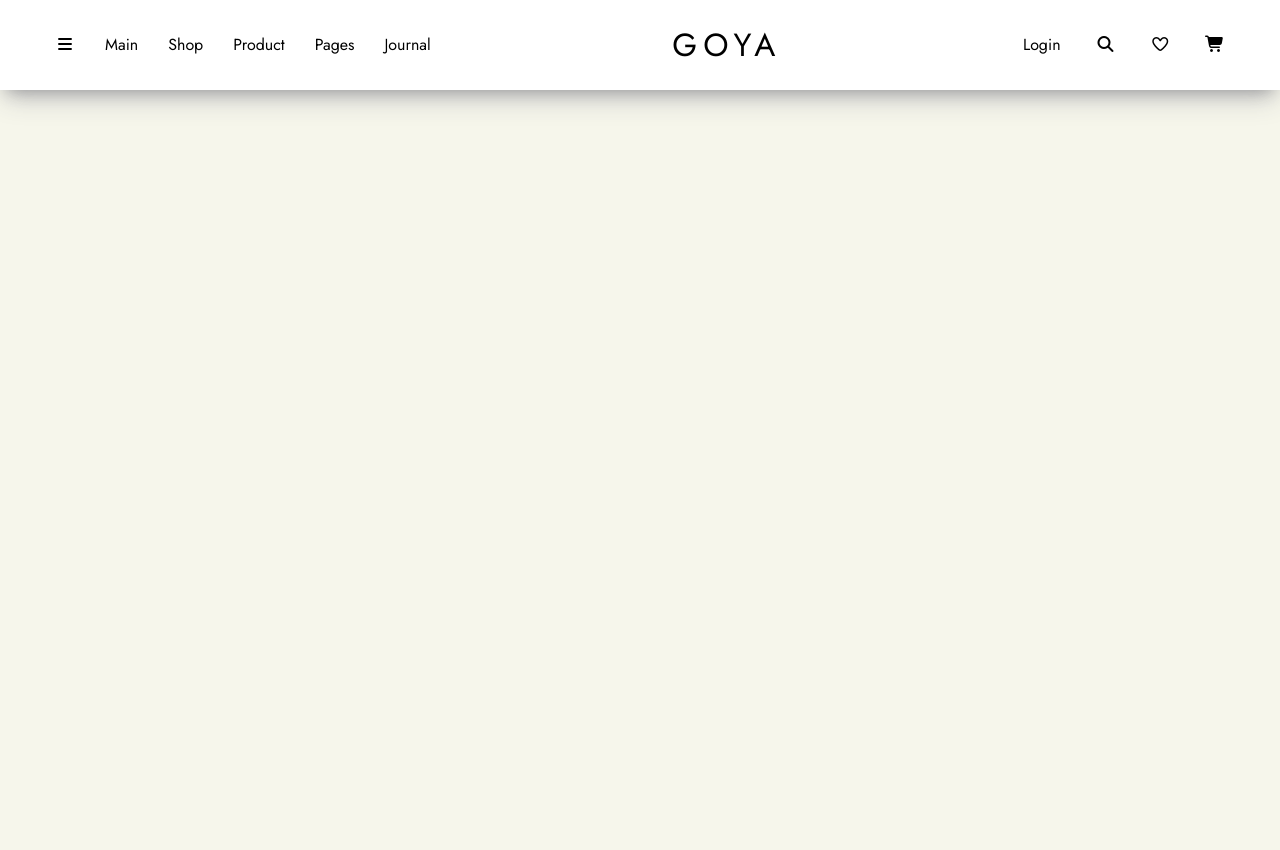
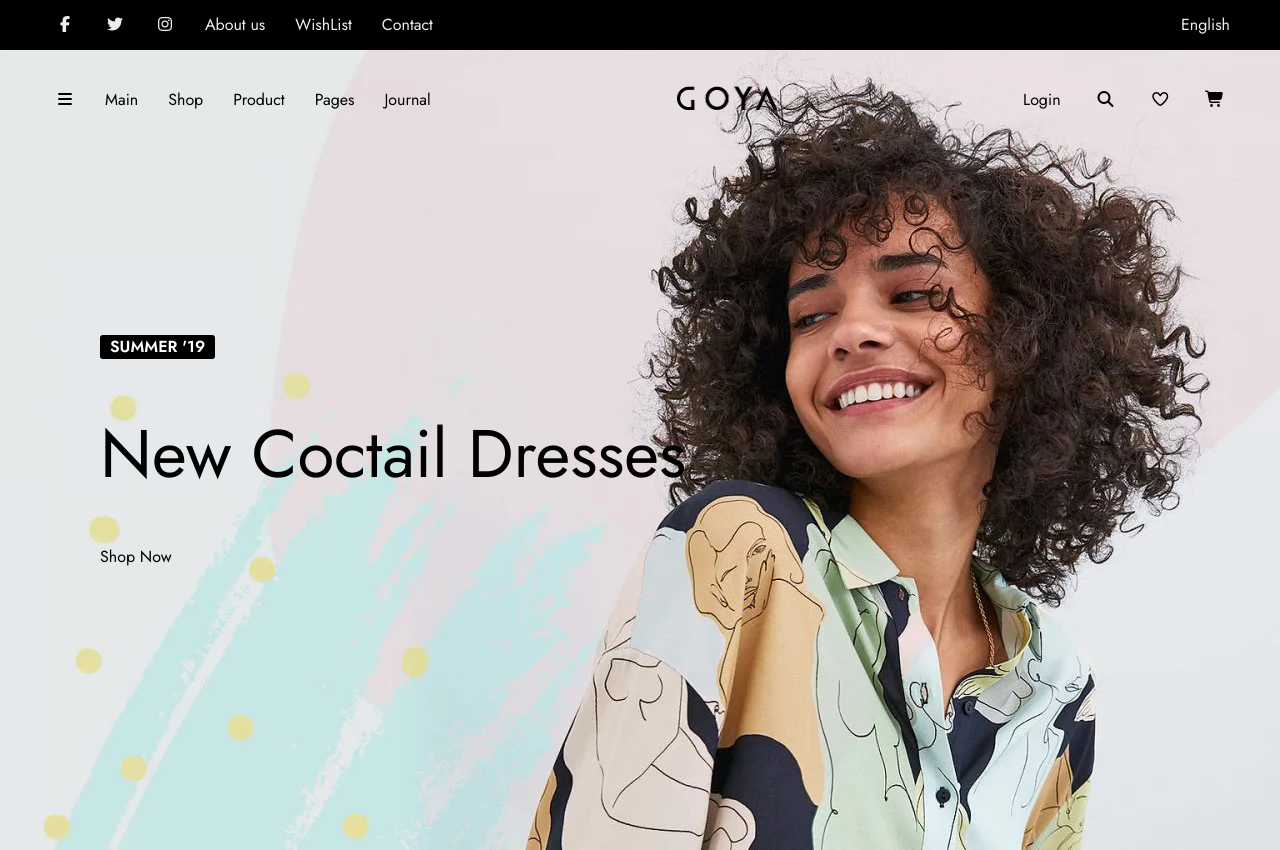
Before and after one commit to Tunde-dev/demo-page-n1, a plain HTML site: page index.html in a window 1280 px wide. Before the commit the page ends 800 px from the top, so only its background shows below. Drawn offline with nearby package versions, Linux system fonts and the light colour scheme.

Commit message:
added slide-menu and header-top-bar, animate and fix the navbar

```diff
--- a/css/style.scss
+++ b/css/style.scss
@@ -1,56 +1,85 @@
 @import url("https://fonts.googleapis.com/css2?family=Jost:wght@200;300;400;600&display=swap");
+
+*,
+::after,
+::before {
+  box-sizing: border-box;
+}
+
 body {
   background-color: rgb(246, 246, 235);
   font-family: "Jost", sans-serif;
   font-size: 16px;
 }
+ul {
+  display: flex;
+  flex-wrap: wrap;
+
+  li {
+    list-style: none;
+    cursor: pointer;
+    display: inline-block;
+    position: relative;
+    margin: 0 15px;
+  }
+}
+.header-top-bar {
+  background-color: black;
+  display: flex;
+  justify-content: space-between;
+  color: #eeeeee;
+  a {
+    color: #eeeeee;
+    transition: opacity 0.2s ease;
+
+    &:hover {
+      opacity: 0.8;
+    }
+  }
+}
 .header-content {
-  background-color: white;
+  background-color: transparent;
   display: flex;
   align-items: center;
   justify-content: space-between;
   padding: 20px 0;
-
-  box-shadow: rgba(50, 50, 93, 0.25) 0px 13px 27px -5px,
-    rgba(0, 0, 0, 0.3) 0px 8px 16px -8px;
-
-  ul {
-    display: flex;
-
-    li {
-      padding: 0 15px;
-      list-style: none;
-      cursor: pointer;
-	  display: inline-block;
-	  position: relative;
+  overflow: hidden;
+  position: absolute;
+  width: 100%;
+  z-index: 1;
+  .left-menu-section {
+    a {
+      color: black;
     }
   }
-
   .header-center-section {
-    font-size: 2rem;
-    letter-spacing: 6px;
     cursor: pointer;
+    img {
+      height: 24px;
+    }
   }
   .header-rigth-section {
     padding: 0 40px 0 0;
+    a {
+      color: black;
+      margin: 0 15px;
+    }
   }
 }
 a {
   outline: none;
   text-decoration: none;
-  color: black;
   font-size: 1rem;
   font-weight: 400;
-  padding: 0 15px;
 }
 .custom-underline:after {
   content: "";
   position: absolute;
-    width: 80%;
+  width: 100%;
   transform: scaleX(0);
   height: 2px;
   bottom: -5px;
-    left: 8px;
+  left: 0;
   background-color: black;
   transform-origin: bottom right;
   transition: transform 0.25s ease-out;
@@ -59,3 +88,42 @@ a {
   transform: scaleX(1);
   transform-origin: bottom left;
 }
+.sticky {
+  position: fixed;
+  top: 0;
+  width: 100%;
+  background-color: white;
+  box-shadow: rgba(50, 50, 93, 0.25) 0px 13px 27px -5px,
+    rgba(0, 0, 0, 0.3) 0px 8px 16px -8px;
+}
+
+.sticky + main {
+  padding-top: 60px;
+}
+.slide-menu {
+  background: center / cover no-repeat
+    url("/assets/images/curly_hair_girl-1.webp");
+  height: 100vh;
+  display: flex;
+  align-items: center;
+  padding: 0 100px;
+
+  .small-banner {
+    background-color: black;
+    color: white;
+    height: 24px;
+    border-radius: 3px;
+    padding: 0 10px;
+    display: inline-flex;
+    align-items: center;
+    font-weight: 600;
+  }
+  h2 {
+    font-size: 4.2rem;
+    font-weight: 400;
+  }
+  a {
+    color: black;
+    position: relative;
+  }
+}
--- a/index.html
+++ b/index.html
@@ -14,36 +14,72 @@
   </head>
   <body>
     <header>
+      <div class="header-top-bar">
+        <ul>
+          <li>
+            <a href="http://"><i class="fab fa-facebook-f"></i></a>
+          </li>
+          <li>
+            <a href="http://"><i class="fab fa-twitter"></i></a>
+          </li>
+          <li>
+            <a href="http://"><i class="fab fa-instagram"></i></a>
+          </li>
+          <li><a href="http://">About us</a></li>
+          <li><a href="http://">WishList</a></li>
+          <li><a href="http://">Contact</a></li>
+        </ul>
+        <div style="display: flex; align-items: center; padding: 0 50px">
+          English
+        </div>
+      </div>
       <div class="header-content">
         <div class="header-left-section">
           <nav class="left-menu-section">
             <ul>
               <li><i class="fas fa-bars"></i></li>
-              <li class="custom-underline">Main</li>
-              <li class="custom-underline">Shop</li>
-              <li class="custom-underline">Product</li>
-              <li class="custom-underline">Pages</li>
-              <li class="custom-underline">Journal</li>
+              <li><a class="custom-underline" href="http://">Main</a></li>
+              <li><a class="custom-underline" href="http://">Shop</a></li>
+              <li><a class="custom-underline" href="http://">Product</a></li>
+              <li><a class="custom-underline" href="http://">Pages</a></li>
+              <li><a class="custom-underline" href="http://">Journal</a></li>
             </ul>
           </nav>
         </div>
-        <div class="header-center-section">GOYA</div>
+        <figure class="header-center-section">
+          <img src="/assets/images/logo-light.png.webp" alt="logo" />
+        </figure>
         <div class="header-rigth-section">
           <a class="right-menu-section" href="http://">Login</a>
-          <a class="right-menu-section" href="http://"><i class="fas fa-search"></i></a>
-          <a class="right-menu-section" href="http://"><i class="far fa-heart"></i></a>
-          <a class="right-menu-section" href="http://"><i class="fas fa-shopping-cart"></i></a>
+          <a class="right-menu-section" href="http://"
+            ><i class="fas fa-search"></i
+          ></a>
+          <a class="right-menu-section" href="http://"
+            ><i class="far fa-heart"></i
+          ></a>
+          <a class="right-menu-section" href="http://"
+            ><i class="fas fa-shopping-cart"></i
+          ></a>
         </div>
       </div>
     </header>
     <main>
-      <section></section>
-      <section></section>
+      <section class="slide-menu">
+        <div>
+          <div class="small-banner">SUMMER '19</div>
+          <h2>New Coctail Dresses</h2>
+          <a class="custom-underline" href="http://">Shop Now</a>
+        </div>
+      </section>
+      <section class="top-wrapper">
+      </section>
       <section></section>
       <section></section>
       <section></section>
       <section></section>
     </main>
     <footer></footer>
+
+    <script src="/js/index.js"></script>
   </body>
 </html>
--- /dev/null
+++ b/js/index.js
@@ -0,0 +1,12 @@
+window.onscroll = function() {myFunction()};
+
+let navbar = document.querySelector(".header-content");
+var sticky = navbar.offsetTop;
+
+function myFunction() {
+  if (window.pageYOffset >= sticky) {
+    navbar.classList.add("sticky")
+  } else {
+    navbar.classList.remove("sticky");
+  }
+}
```
Also changed, not shown: assets/images/banner-shirt1-768x976.jpg.webp (added), assets/images/banner-shirt2-768x976.jpg.webp (added), assets/images/boutique.jpg.webp (added), assets/images/curly_hair_girl-1.webp (added), assets/images/curly_hair_white-1.webp (added), assets/images/logo-light.png.webp (added), assets/images/monigote.webp (added), css/style.css, 1 other file. Lines whose indentation alone changed are shown as unchanged.
